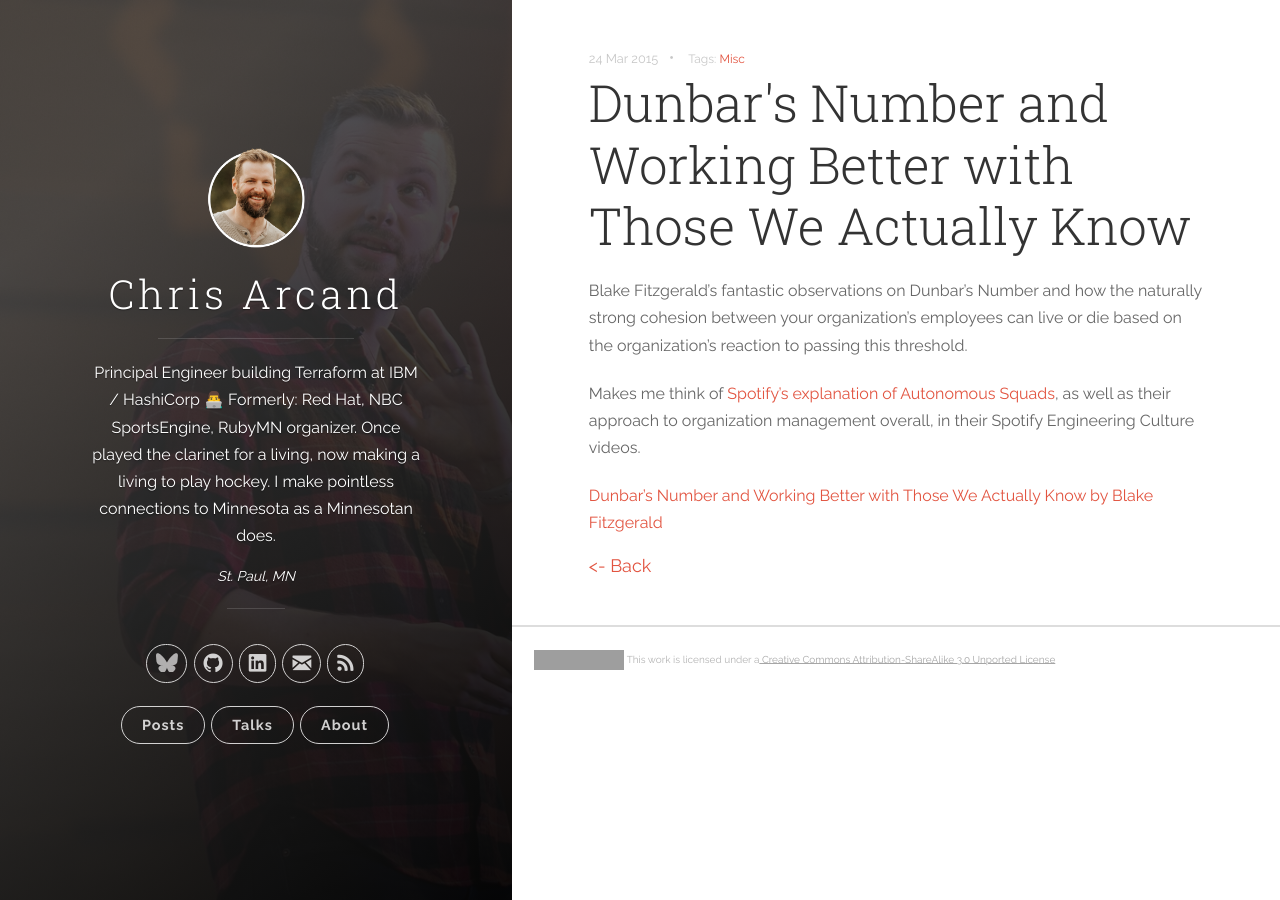
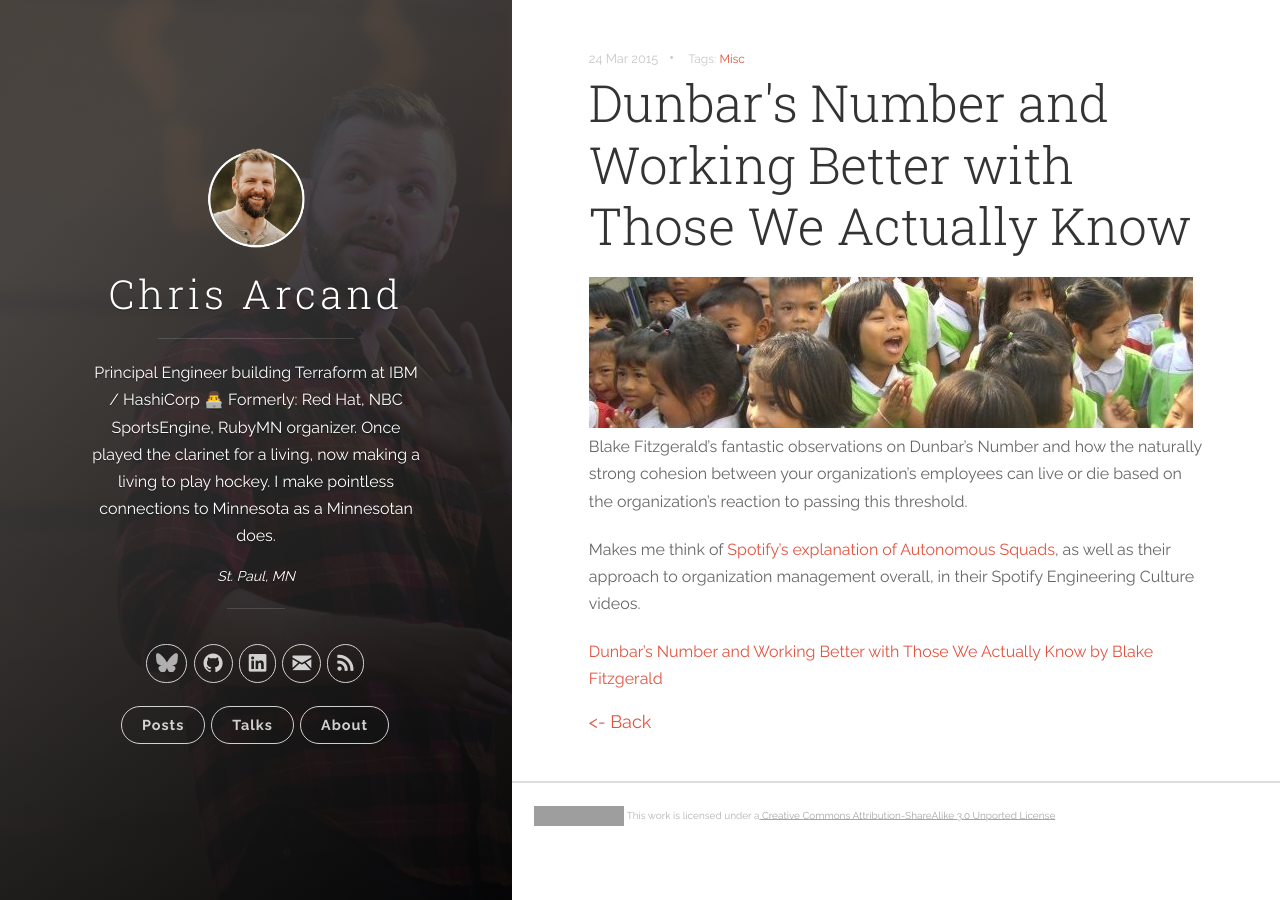
Before and after one commit to chrisarcand/chrisarcand.github.io, a Jekyll site: the page built from _posts/2015-03-24-dunbars-number-and-working-better-with-those-we-actually-know.md, in a window 1280 px wide. Built offline with Jekyll 4.4.1, drawn with Linux system fonts in a browser that asks for light colours; nearby versions of some CDN libraries; comment, search, counter and statistics services are not loaded; grey boxes are pictures that could not be loaded.

Commit message:
Bring back old image features

```diff
--- a/_layouts/post.html
+++ b/_layouts/post.html
@@ -12,6 +12,23 @@ layout: default
   <div style="margin-bottom: 10px;">
     <!-- TODO mastodon share buttons -->
   </div>
+
+ {% if page.image.feature %}
+   <div class="header-image-wrap">
+   <img src=
+     {% if page.image.feature contains 'http://' %}
+       "{{ page.image.feature }}"
+     {% elsif page.image.feature contains 'https://' %}
+       "{{ page.image.feature }}"
+     {% else %}
+       "{{ site.url }}/images/{{ page.image.feature }}"
+     {% endif %}
+   alt="{{ page.title }} feature image">
+   </div><!-- /.header-image-wrap -->
+   {% if page.image.credit %}
+     <span class="image-credit">Photo Credit: <a href="{{ page.image.creditlink }}">{{ page.image.credit }}</a></span>
+   {% endif %}
+ {% endif %}
 
   <section class="post">
     {{ content }}
--- a/css/main.css
+++ b/css/main.css
@@ -139,3 +139,21 @@ blockquote .twitter-share-button {
   position: relative;
   top: -0.5em;
 }
+
+.header-image-wrap img {
+  max-width: 100%;
+  height: auto;
+  overflow: hidden;
+  object-fit: cover;
+  display: flex;
+  justify-content: center;
+  align-items: center;
+  margin-bottom: 5px;
+}
+
+.image-credit {
+  font-size: 0.8em;
+  color: #999;
+  display: flex;
+  margin-bottom: 20px;
+}
```
